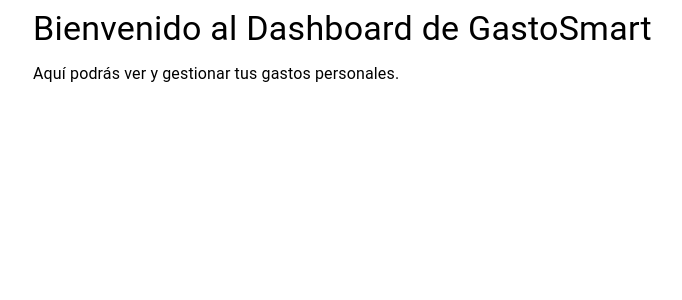
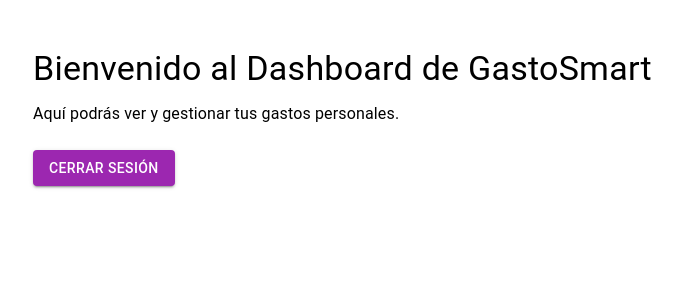
Before and after one commit to Sharpe73/GastoSmart, a React (Vite) app in the folder gastosmart-frontend/: page /dashboard in a window 1280 px wide. Shown: the top 300 px of the page, without its empty margins (31-713 px from the left). Built offline with nearby package versions, Linux system fonts and the light colour scheme; no server answers; sample sign-in values are in the browser's storage.

Commit message:
components

```diff
--- a/gastosmart-frontend/src/App.jsx
+++ b/gastosmart-frontend/src/App.jsx
@@ -1,10 +1,17 @@
 // src/App.jsx
-import React from "react";
+import React, { useEffect } from "react";
 import { Container, Typography, Button, Box } from "@mui/material";
 import { useNavigate } from "react-router-dom";
 
 function App() {
   const navigate = useNavigate();
+
+  useEffect(() => {
+    const token = localStorage.getItem("token");
+    if (token) {
+      navigate("/dashboard");
+    }
+  }, [navigate]);
 
   return (
     <Container maxWidth="sm" sx={{ mt: 8, textAlign: "center" }}>
--- /dev/null
+++ b/gastosmart-frontend/src/components/ProtectedRoute.jsx
@@ -0,0 +1,16 @@
+import React from "react";
+import { Navigate } from "react-router-dom";
+
+function ProtectedRoute({ children }) {
+  const token = localStorage.getItem("token");
+
+  // Si no hay token → manda al login
+  if (!token) {
+    return <Navigate to="/login" replace />;
+  }
+
+  // Si hay token → renderiza el componente hijo (Dashboard, etc.)
+  return children;
+}
+
+export default ProtectedRoute;
--- a/gastosmart-frontend/src/main.jsx
+++ b/gastosmart-frontend/src/main.jsx
@@ -5,6 +5,7 @@
 import Login from "./pages/Login.jsx";
 import Register from "./pages/Register.jsx";
 import Dashboard from "./pages/Dashboard.jsx";
+import ProtectedRoute from "./components/ProtectedRoute.jsx"; // 👈 nuevo import
 
 ReactDOM.createRoot(document.getElementById("root")).render(
   <React.StrictMode>
@@ -13,7 +14,14 @@
         <Route path="/" element={<App />} />
         <Route path="/login" element={<Login />} />
         <Route path="/register" element={<Register />} />
-        <Route path="/dashboard" element={<Dashboard />} />
+        <Route
+          path="/dashboard"
+          element={
+            <ProtectedRoute>
+              <Dashboard />
+            </ProtectedRoute>
+          }
+        />
       </Routes>
     </BrowserRouter>
   </React.StrictMode>
--- a/gastosmart-frontend/src/pages/Dashboard.jsx
+++ b/gastosmart-frontend/src/pages/Dashboard.jsx
@@ -1,15 +1,30 @@
 import React from "react";
-import { Container, Typography } from "@mui/material";
+import { Container, Typography, Button, Box } from "@mui/material";
+import { useNavigate } from "react-router-dom";
 
 function Dashboard() {
+  const navigate = useNavigate();
+
+  const handleLogout = () => {
+    localStorage.removeItem("token"); // eliminar token
+    navigate("/login"); // redirigir al login
+  };
+
   return (
-    <Container>
+    <Container sx={{ mt: 6 }}>
       <Typography variant="h4" gutterBottom>
         Bienvenido al Dashboard de GastoSmart
       </Typography>
-      <Typography variant="body1">
+
+      <Typography variant="body1" sx={{ mb: 3 }}>
         Aquí podrás ver y gestionar tus gastos personales.
       </Typography>
+
+      <Box>
+        <Button variant="contained" color="secondary" onClick={handleLogout}>
+          Cerrar Sesión
+        </Button>
+      </Box>
     </Container>
   );
 }
```
